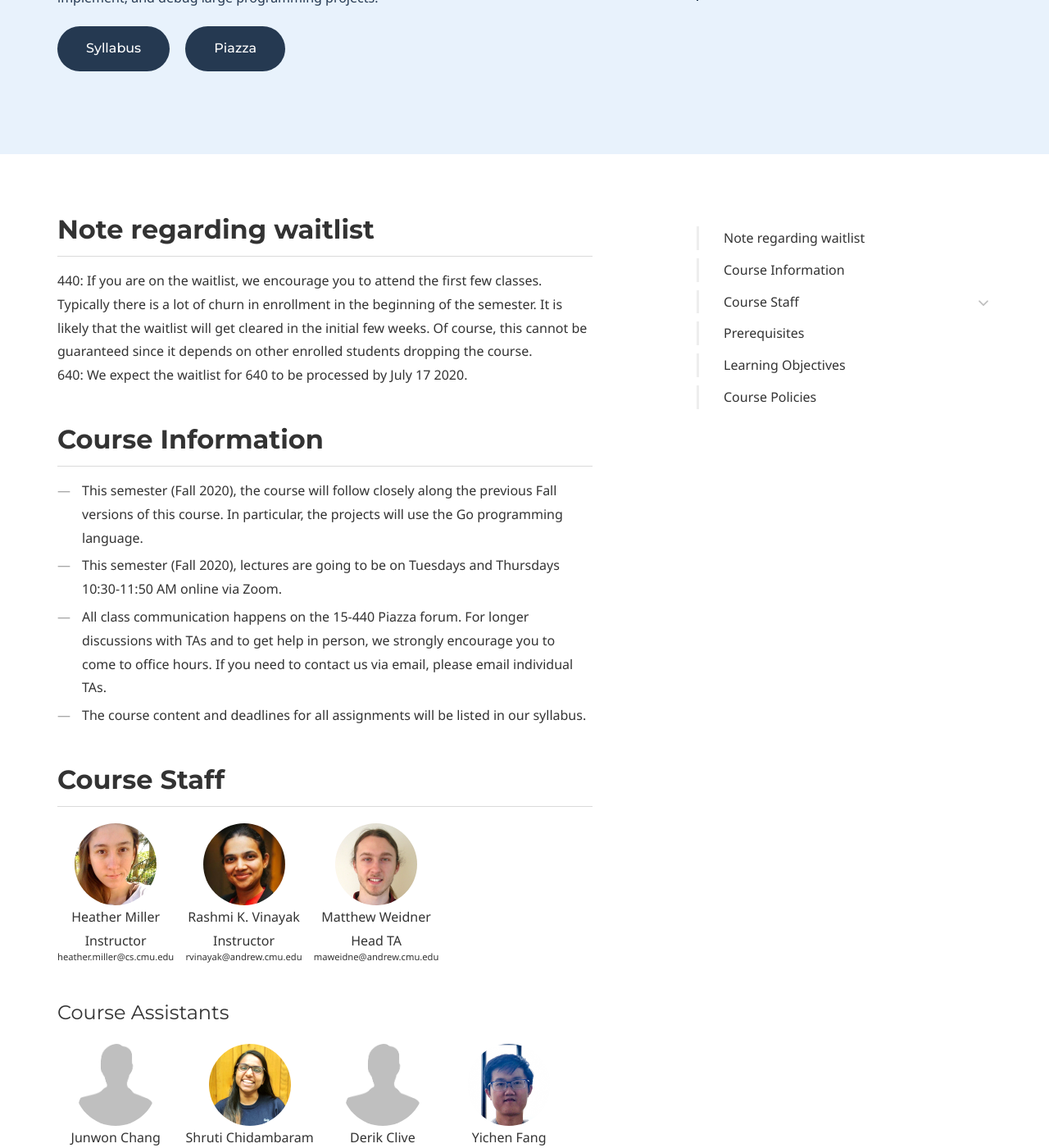
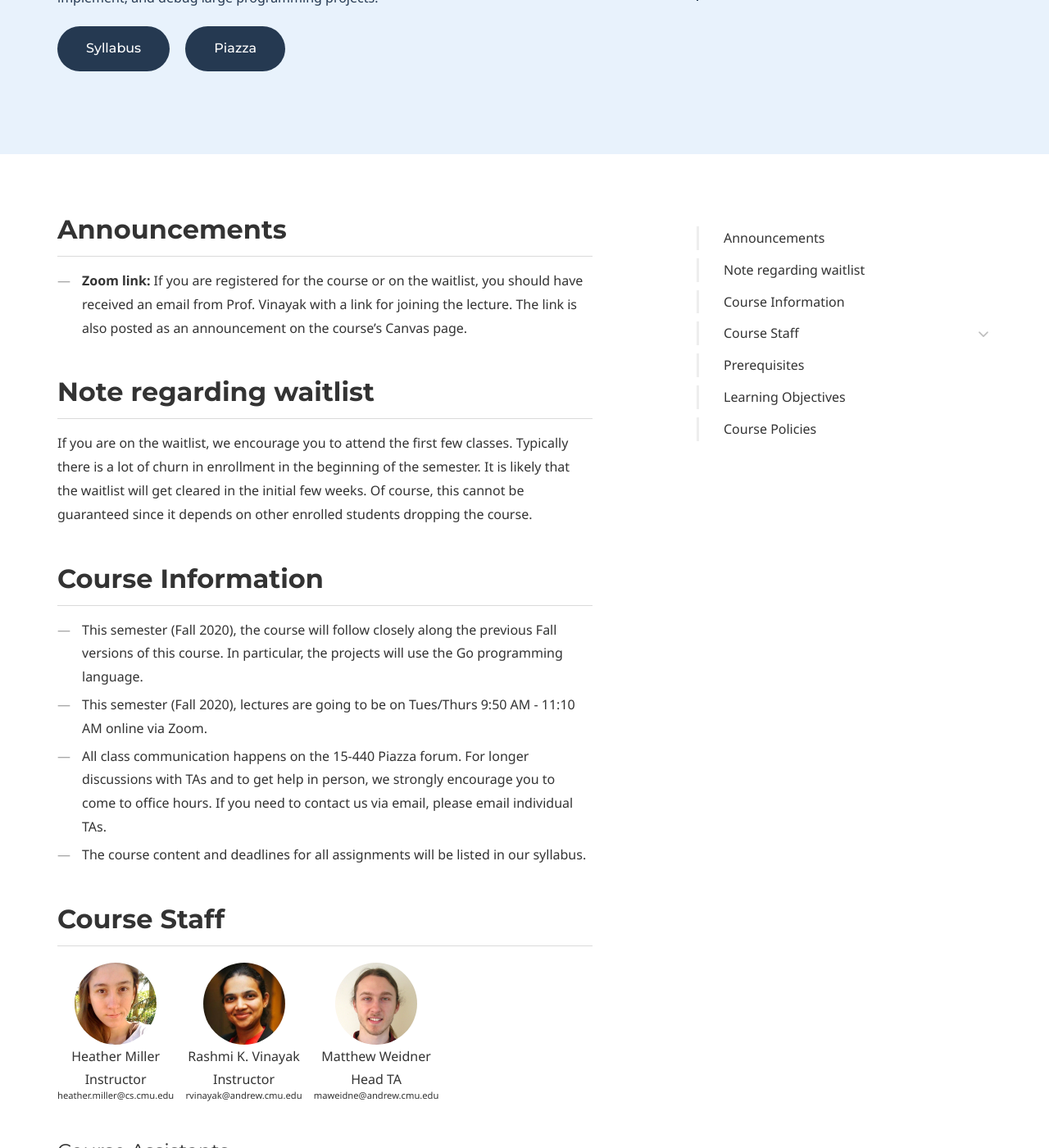
Before and after one commit to 15-440/website, a Jekyll site: the page built from index.md, in a window 1280 px wide and 1400 px high, scrolled down 697 px. Shown: the whole window at 82% size. Built offline with Jekyll 4.4.1, drawn with Linux system fonts in a browser that asks for light colours; some web fonts are replaced.

Commit message:
add note about zoom link

```diff
--- a/index.md
+++ b/index.md
@@ -11,13 +11,19 @@ description: "<p>Most software is now distributed in some sense. This course is
 buttons: [syllabus, piazza]
 micro_nav: true
 ---
+
+## Announcements
+
+- **Zoom link:** If you are registered for the course or on the waitlist, you should have received an email from Prof. Vinayak with a link for joining the lecture. The link is also posted as an announcement on the course's Canvas page.
+
 ## Note regarding waitlist
-440: If you are on the waitlist, we encourage you to attend the first few classes. Typically there is a lot of churn in enrollment in the beginning of the semester. It is likely that the waitlist will get cleared in the initial few weeks. Of course, this cannot be guaranteed since it depends on other enrolled students dropping the course. <br>
-640: We expect the waitlist for 640 to be processed by July 17 2020.
+
+If you are on the waitlist, we encourage you to attend the first few classes. Typically there is a lot of churn in enrollment in the beginning of the semester. It is likely that the waitlist will get cleared in the initial few weeks. Of course, this cannot be guaranteed since it depends on other enrolled students dropping the course.
+
 ## Course Information
 
 - This semester (Fall 2020), the course will follow closely along the previous Fall versions of this course. In particular, the projects will use the Go programming language.
-- This semester (Fall 2020), lectures are going to be on Tuesdays and Thursdays 10:30-11:50 AM online via Zoom.
+- This semester (Fall 2020), lectures are going to be on {{ site.course.time }} online via Zoom.
 - All class communication happens on the 15-440 Piazza forum. For longer discussions with TAs and to get help in person, we strongly encourage you to come to office hours. If you need to contact us via email, please email individual TAs.
 - The course content and deadlines for all assignments will be listed in our syllabus.
 
```
